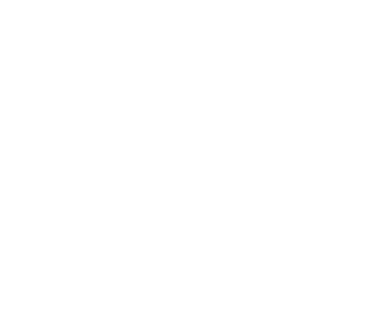
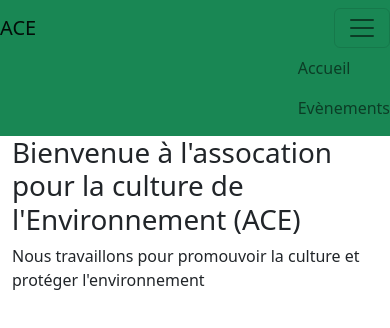
Before and after one commit to djiz/ACE, a plain HTML site: page index.html in a window 390 px wide. Drawn offline with nearby package versions, Linux system fonts and the light colour scheme.

Commit message:
structure HTML des deux fichiers et création dossier Images

```diff
--- a/index.html
+++ b/index.html
@@ -5,9 +5,32 @@
     <meta name="viewport" content="width=device-width, initial-scale=1.0">
     <title>ACE - Association pour la culture et l'Environnement</title>
     <link rel="stylesheet" href="https://cdn.jsdelivr.net/npm/bootstrap@5.2.3/dist/css/bootstrap.min.css">
+    <link rel="stylesheet" href="https://cdn.jsdelivr.net/npm/bootstrap-icons@1.11.1/font/bootstrap-icons.css">
     <link rel="stylesheet" href="styles.css">
 </head>
 <body>
+    <nav class="navbar navbar-title navbar-expand-lg navbar-light bg-success">
+        <a class="navbar-brand" href="#">ACE</a>
+        <button class="navbar-toggler" type="button" data-toggle="collapse" data-target="#navbarSupportedContent" aria-controls="navbarSupportedContent" aria-expanded="false" aria-label="Toggle navigation">
+          <span class="navbar-toggler-icon"></span>
+        </button>
+
+        <div class="collapse navbar-collapse d-flex justify-content-end" id="navbarSupportedContent">
+          <ul class="navbar-nav mr-auto">
+            <li class="nav-item active">
+              <a class="nav-link" href="#">Accueil</a>
+            </li>
+            <li class="nav-item">
+              <a class="nav-link" href="evenements.html">Evènements</a>
+            </li>
+          </ul>
+        </div>
+    </nav>
+
+    <div class="container">
+        <h1>Bienvenue à l'assocation pour la culture de l'Environnement (ACE)</h1>
+        <p>Nous travaillons pour promouvoir la culture et protéger l'environnement</p>
+    </div>
 
 </body>
 </html>
```
Also changed, not shown: evenements.html (added, +25 -0 lines), 2 other files.
